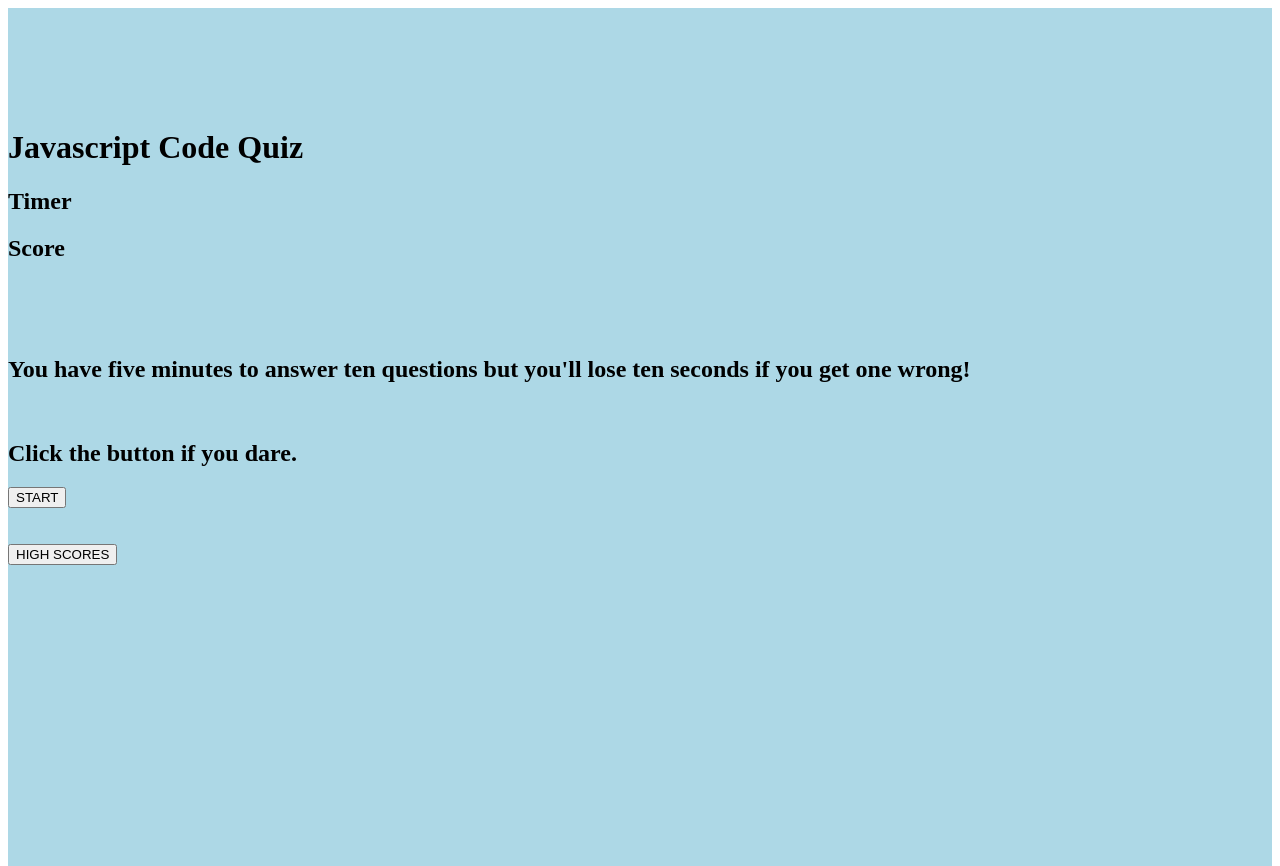
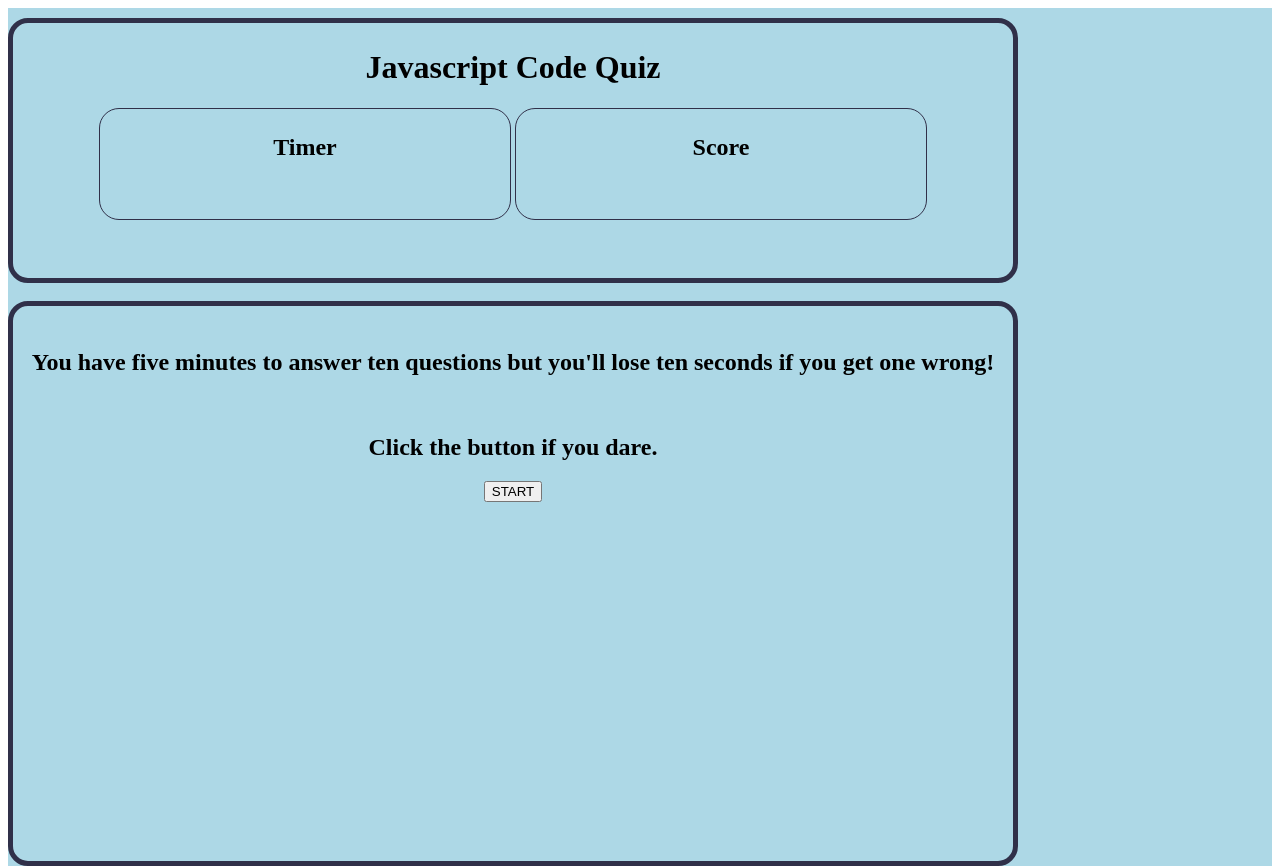
Before and after one commit to libsterkelsall/Code_Quiz, a plain HTML site: page index.html in a window 1280 px wide. Shown: the top 866 px of the page. Drawn offline with Linux system fonts and the light colour scheme.

Commit message:
basic styling but not reponsive :(

```diff
--- a/Assets/Uber.css
+++ b/Assets/Uber.css
@@ -1,20 +1,44 @@
-/*adjust nav bar width and put extra contents here if you want */
-nav {
-    height: 20px;
-    /*padding-bottom: 20px;*/
-
-}
 
 /*add background image or color*/
 main {
-    /*background-image: url("butterfly-2049567_640.jpg");*/
     background-color: lightblue;
     height: 1000px;
     background-position: center;
     background-size: cover;
-    padding-top: 100px;
+    padding-top: 10px;
 }
 
-jumbotron {
-    padding: 2rem 4rem;
-}
+/* set attributes for constant header */
+.constantHeading {
+    display: inline-block;
+    height: 200px;
+    width: 1000px;
+    text-align: center;
+    padding-top: 5px;
+    padding-bottom: 50px;
+    border: 5px solid rgb(48, 48, 73);
+    border-radius: 20px;
+  }
+
+  /* set attributes for watch boxes */
+  .watchBox {
+    display: inline-block;
+    height: 100px;
+    width: 400px;
+    text-align: center;
+    padding: 5px;
+    border: 1px solid rgb(48, 48, 73);
+    border-radius: 20px;
+  }
+
+  /* attributes for the quiz box */
+  .quizBox {
+    display: inline-block;
+    height: 500px;
+    width: 1000px;
+    text-align: center;
+    padding-top: 5px;
+    padding-bottom: 50px;
+    border: 5px solid rgb(48, 48, 73);
+    border-radius: 20px;
+  }
```
